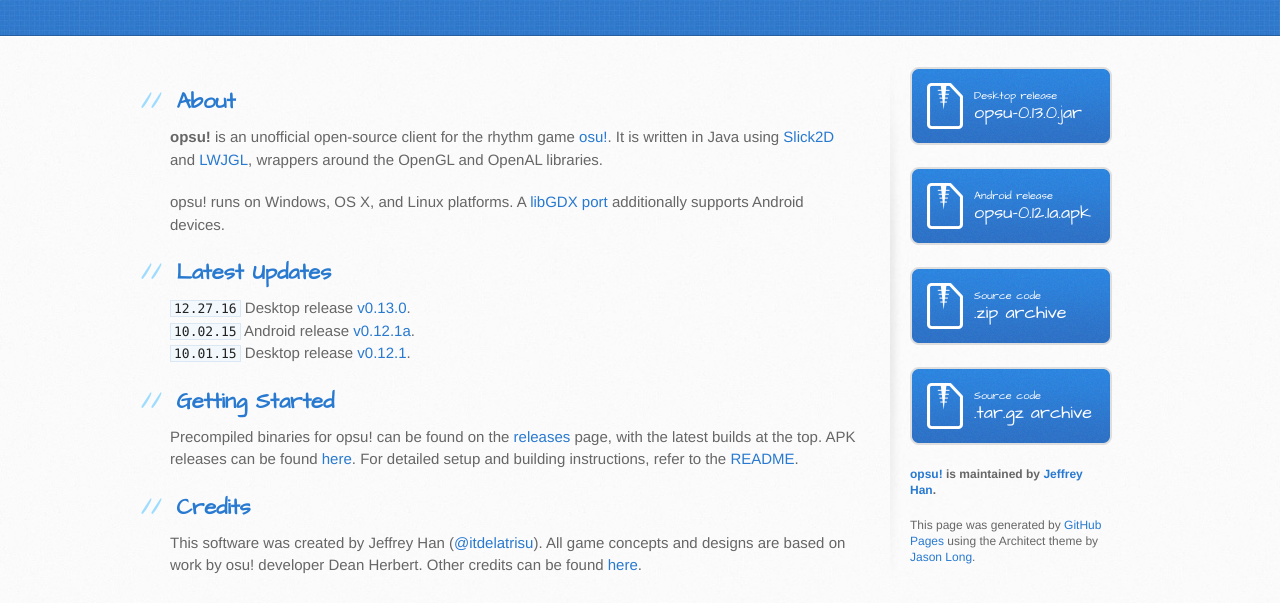
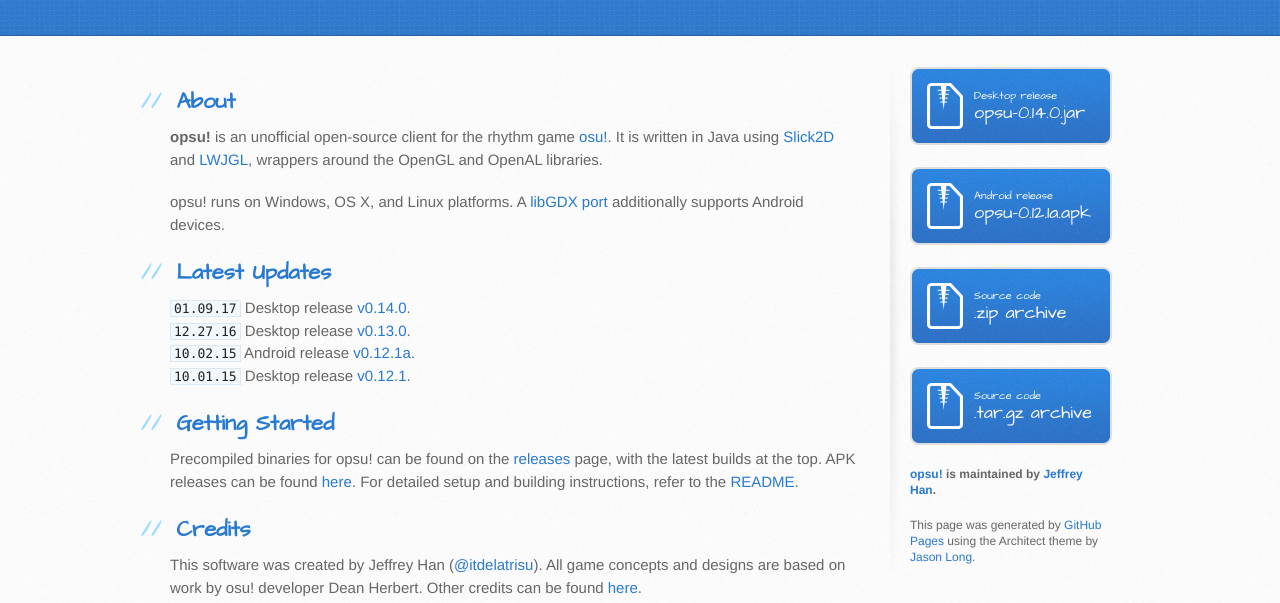
Before and after one commit to itdelatrisu/opsu, a plain HTML site: page index.html in a window 1280 px wide. Shown: the part 165-768 px from the top of the page. Drawn offline with Linux system fonts and the light colour scheme.

Commit message:
Updating to version 0.14.0.
Signed-off-by: Jeffrey Han <itdelatrisu@gmail.com>

```diff
--- a/index.html
+++ b/index.html
@@ -51,6 +51,7 @@
 <a id="latest-updates" class="anchor" href="#latest-updates" aria-hidden="true"><span class="octicon octicon-link">Latest Updates</span></a></h2>
 
 <p>
+<code>01.09.17</code> Desktop release <a href="https://github.com/itdelatrisu/opsu/releases/tag/0.14.0">v0.14.0</a>.<br />
 <code>12.27.16</code> Desktop release <a href="https://github.com/itdelatrisu/opsu/releases/tag/0.13.0">v0.13.0</a>.<br />
 <code>10.02.15</code> Android release <a href="https://github.com/fluddokt/opsu/releases/tag/0.12.1a">v0.12.1a</a>.<br />
 <code>10.01.15</code> Desktop release <a href="https://github.com/itdelatrisu/opsu/releases/tag/0.12.1">v0.12.1</a>.<br />
@@ -136,9 +137,9 @@
         </section>
 
         <aside id="sidebar">
-          <a href="https://github.com/itdelatrisu/opsu/releases/download/0.13.0/opsu-0.13.0.jar" class="button">
+          <a href="https://github.com/itdelatrisu/opsu/releases/download/0.14.0/opsu-0.14.0.jar" class="button">
             <small>Desktop release</small>
-            opsu-0.13.0.jar
+            opsu-0.14.0.jar
           </a>
           <a href="https://github.com/fluddokt/opsu/releases/download/0.12.1a/Opsu-android0.12.1a.apk" class="button">
             <small>Android release</small>
```
Also changed, not shown: 1 other file.
